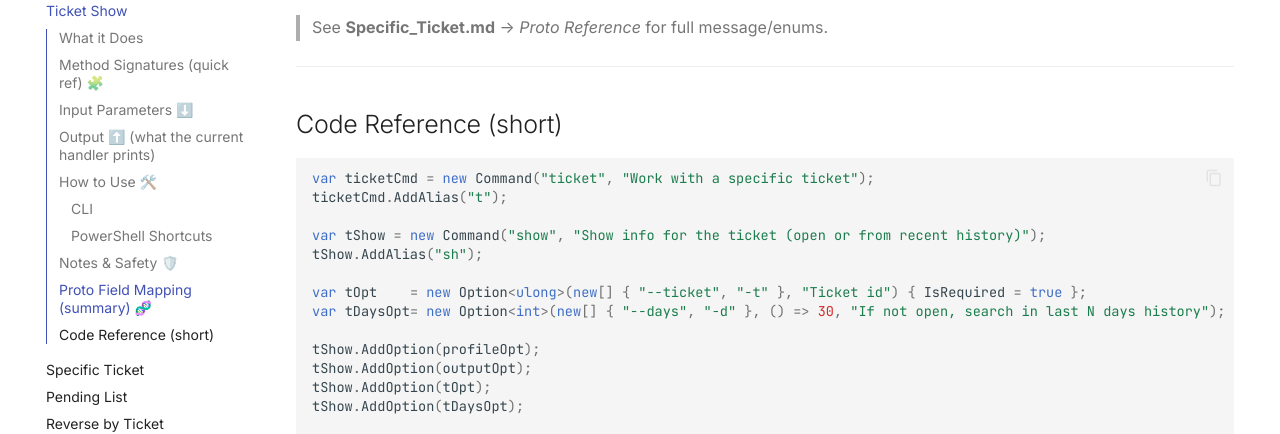
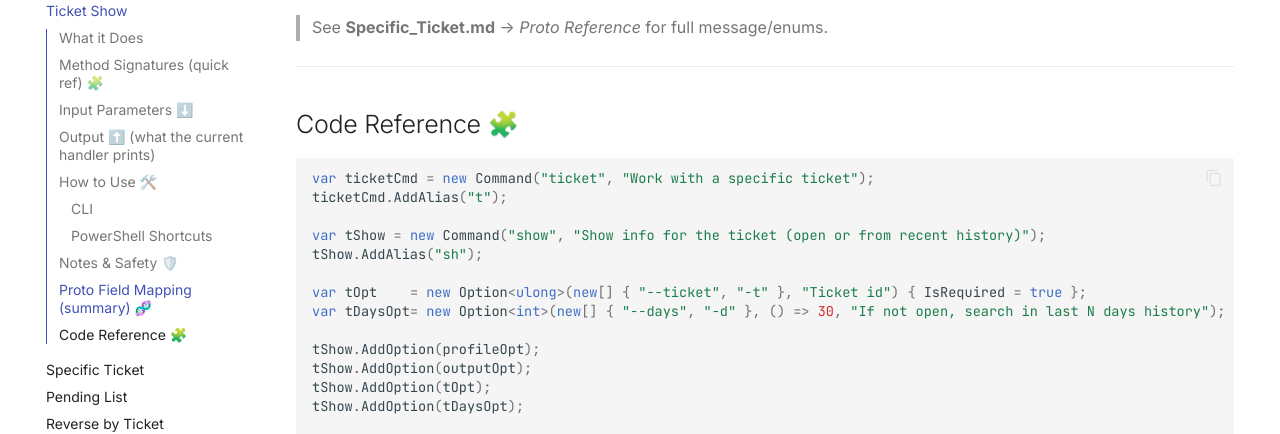
Before and after one commit to MetaRPC/CSharpMT5, an MkDocs documentation site: the page built from docs/Misc/Ticket_Show.md, in a window 1280 px wide and 900 px high, scrolled down 3357 px. Shown: the part 151-585 px from the top of the window. Built offline with MkDocs 1.6.1 and Material for MkDocs 9.7.7, drawn with Linux system fonts in a browser that asks for light colours; comment, search, counter and statistics services are not loaded.

Commit message:
Update Ticket_Show.md

````diff
--- a/docs/Misc/Ticket_Show.md
+++ b/docs/Misc/Ticket_Show.md
@@ -138,7 +138,7 @@ tsh -t 123456 -d 7
 
 ---
 
-## Code Reference (short)
+## Code Reference 🧩
 
 ```csharp
 var ticketCmd = new Command("ticket", "Work with a specific ticket");
````
